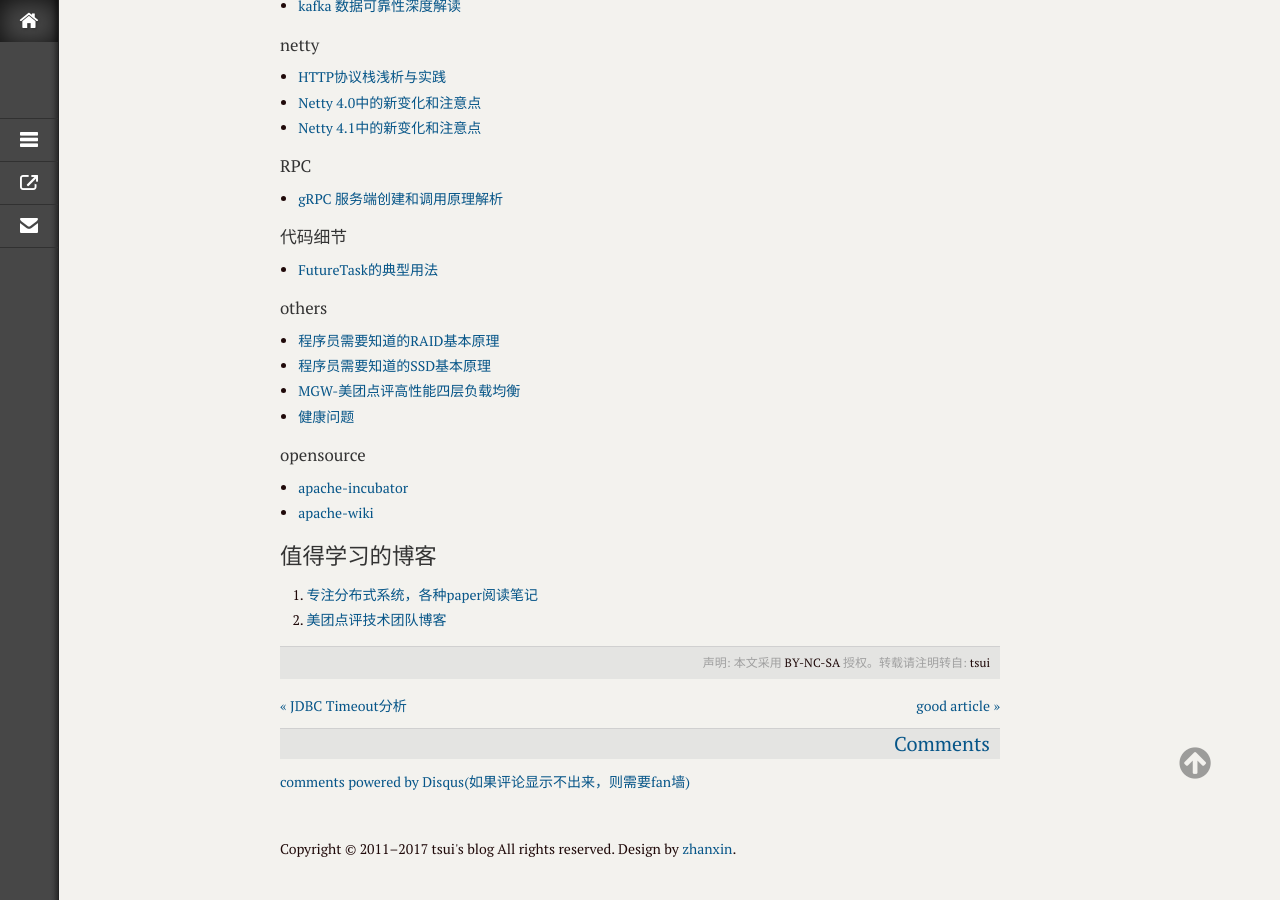
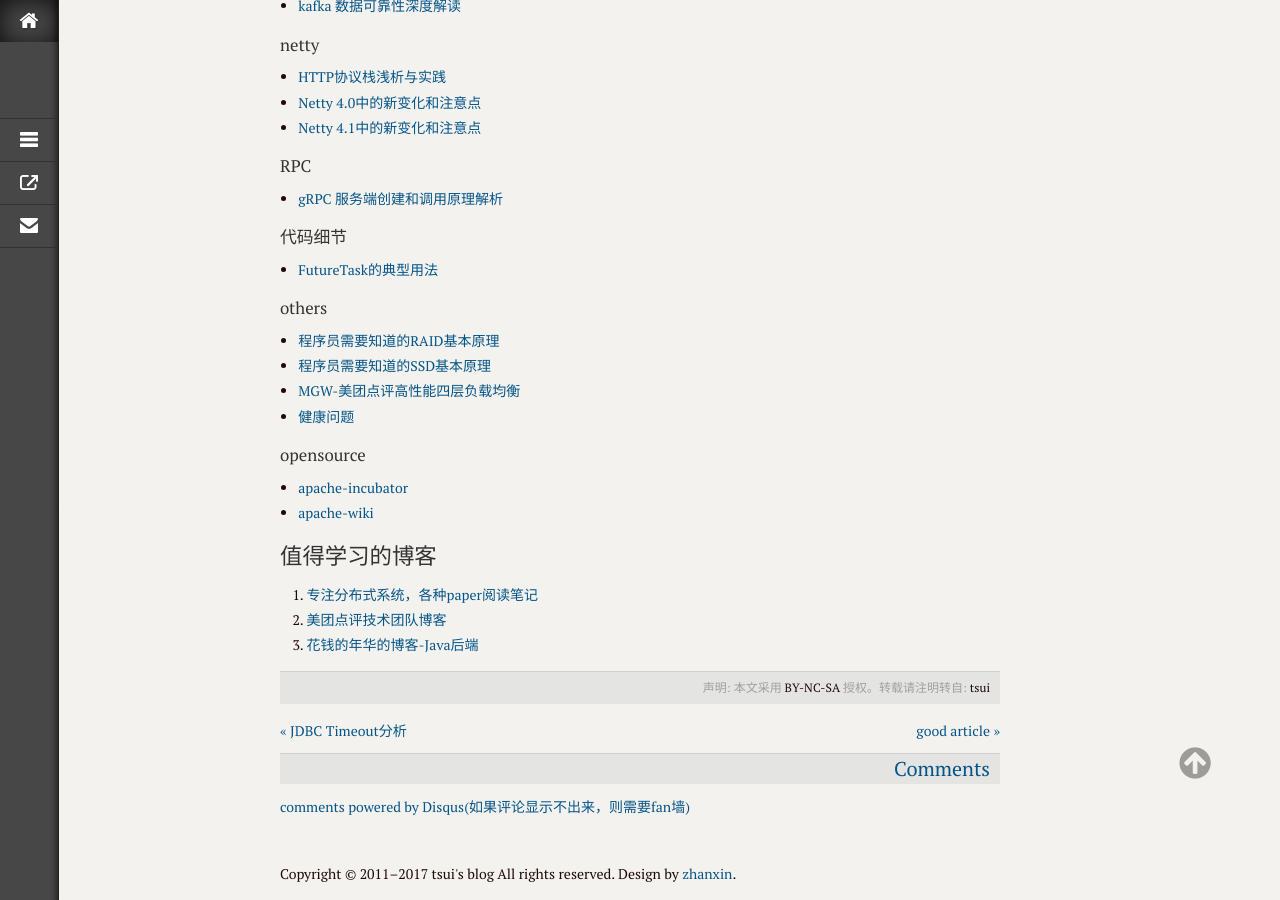
Before and after one commit to xmtsui/blog, a Jekyll site: the page built from _posts/2017/2017-03-14-readqueue-01.md, in a window 1280 px wide and 900 px high, scrolled down 1896 px. Built offline with Jekyll 4.4.1, drawn with Linux system fonts in a browser that asks for light colours; comment, search, counter and statistics services are not loaded.

Commit message:
modify by quickcommint

```diff
--- a/_posts/2017/2017-03-14-readqueue-01.md
+++ b/_posts/2017/2017-03-14-readqueue-01.md
@@ -99,3 +99,4 @@ categories:
 ## 值得学习的博客
 1. [专注分布式系统，各种paper阅读笔记](http://oserror.com/)
 2. [美团点评技术团队博客](http://tech.meituan.com/)
+3. [花钱的年华的博客-Java后端](http://calvin1978.blogcn.com/)
```
